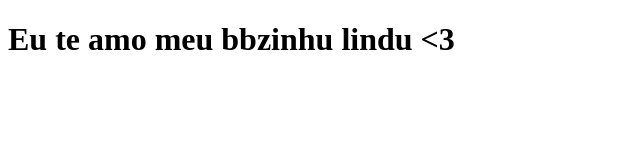
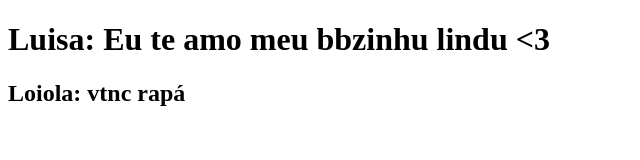
Before and after one commit to assadams/coursera-test, a plain HTML site: page site/index.html in a window 1280 px wide. Shown: the whole page, without its empty margins (0-640 px from the left). Drawn offline with Linux system fonts and the light colour scheme.

Commit message:
new message

```diff
--- a/site/index.html
+++ b/site/index.html
@@ -6,6 +6,7 @@
 	<title>Hello Coursera!</title>
 </head>
 <body>
-<h1>Eu te amo meu bbzinhu lindu <3</h1>
+<h1>Luisa: Eu te amo meu bbzinhu lindu <3</h1>
+	<h2>Loiola: vtnc rapá</h2>
 </body>
 </html>
```
